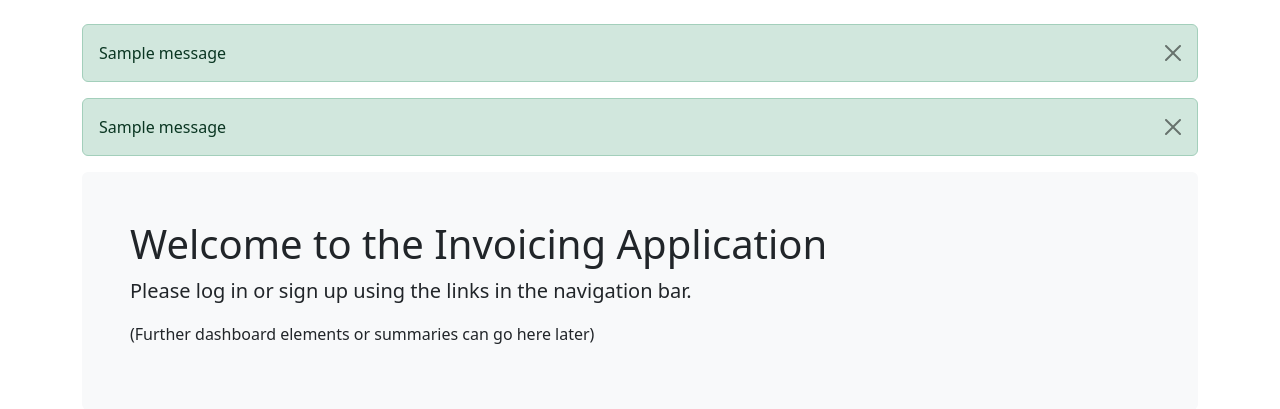
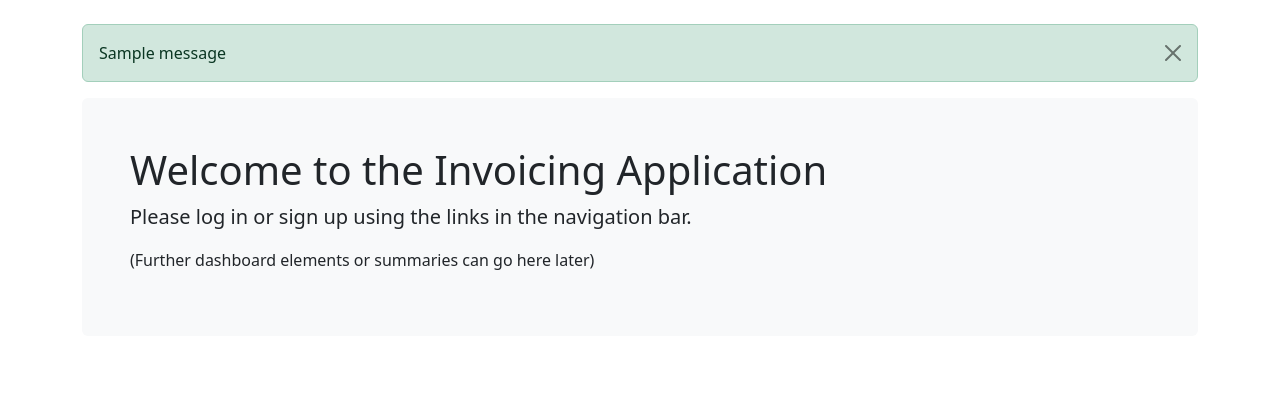
Before and after one commit to waldo7/django-invoicing-app, a Django app: page / in a window 1280 px wide. Shown: the part 56-465 px from the top of the page. Run offline with Django 5.2, Linux system fonts and the light colour scheme; tables that the repository leaves empty hold one stand-in row (values such as "Sample post"); one stand-in notice (Sample message) is shown.

Commit message:
fix: Remove duplicate message display from home template

```diff
--- a/templates/home.html
+++ b/templates/home.html
@@ -3,16 +3,6 @@
 {% block title %}Home - Invoice App{% endblock %} {# Override the title block #}
 
 {% block content %} {# Fill the content block defined in base.html #}
-  {# Display Django messages (copied from base, good here too after login redirect) #}
-  {% if messages %}
-    {% for message in messages %}
-      <div class="alert alert-{% if message.tags %}{{ message.tags }}{% else %}info{% endif %} alert-dismissible fade show" role="alert">
-        {{ message }}
-        <button type="button" class="btn-close" data-bs-dismiss="alert" aria-label="Close"></button>
-      </div>
-    {% endfor %}
-  {% endif %}
-
   <div class="bg-light p-5 rounded mt-3"> {# Added Bootstrap jumbotron-like styling #}
       <h1>Welcome to the Invoicing Application</h1>
 
```
